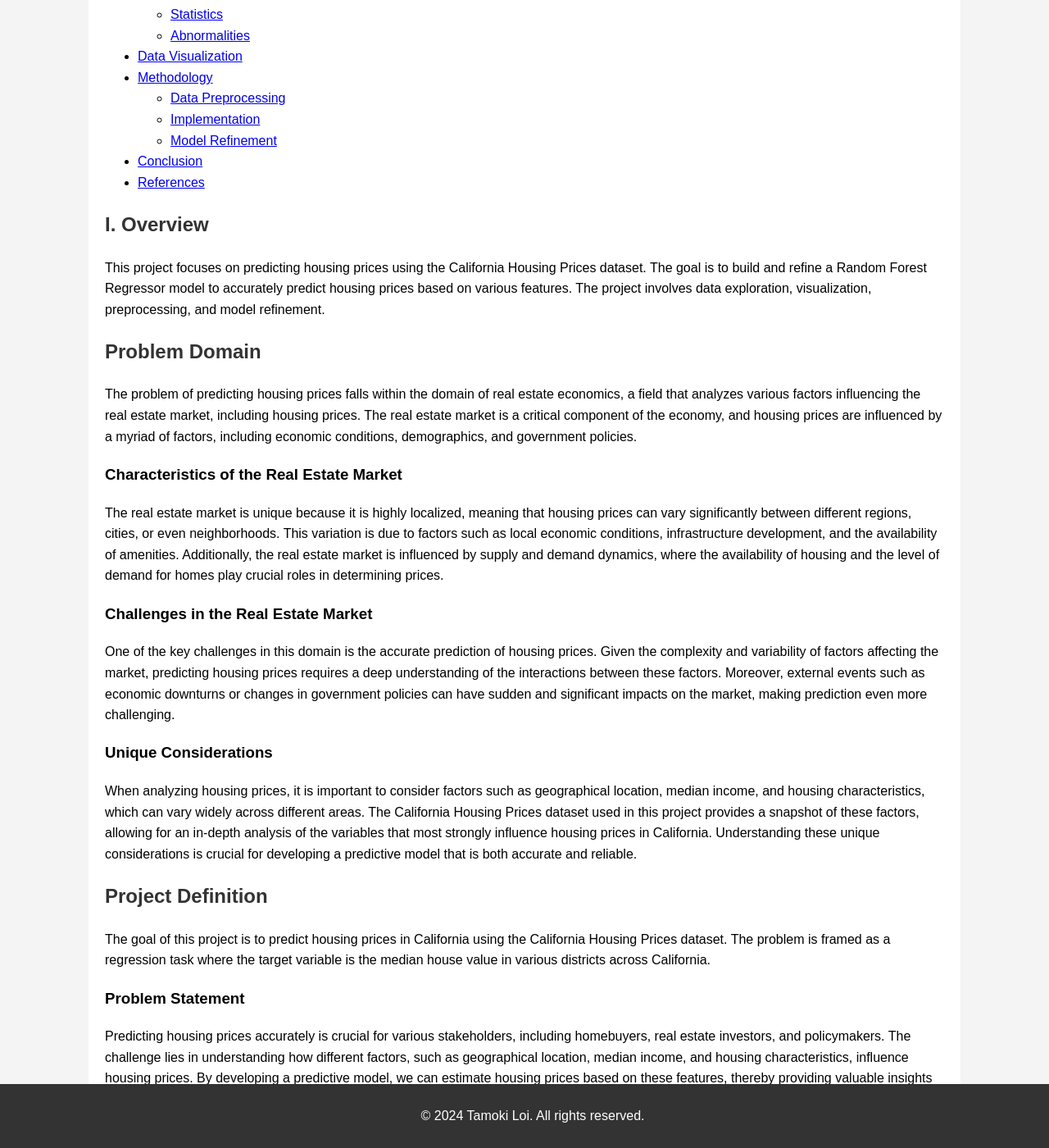
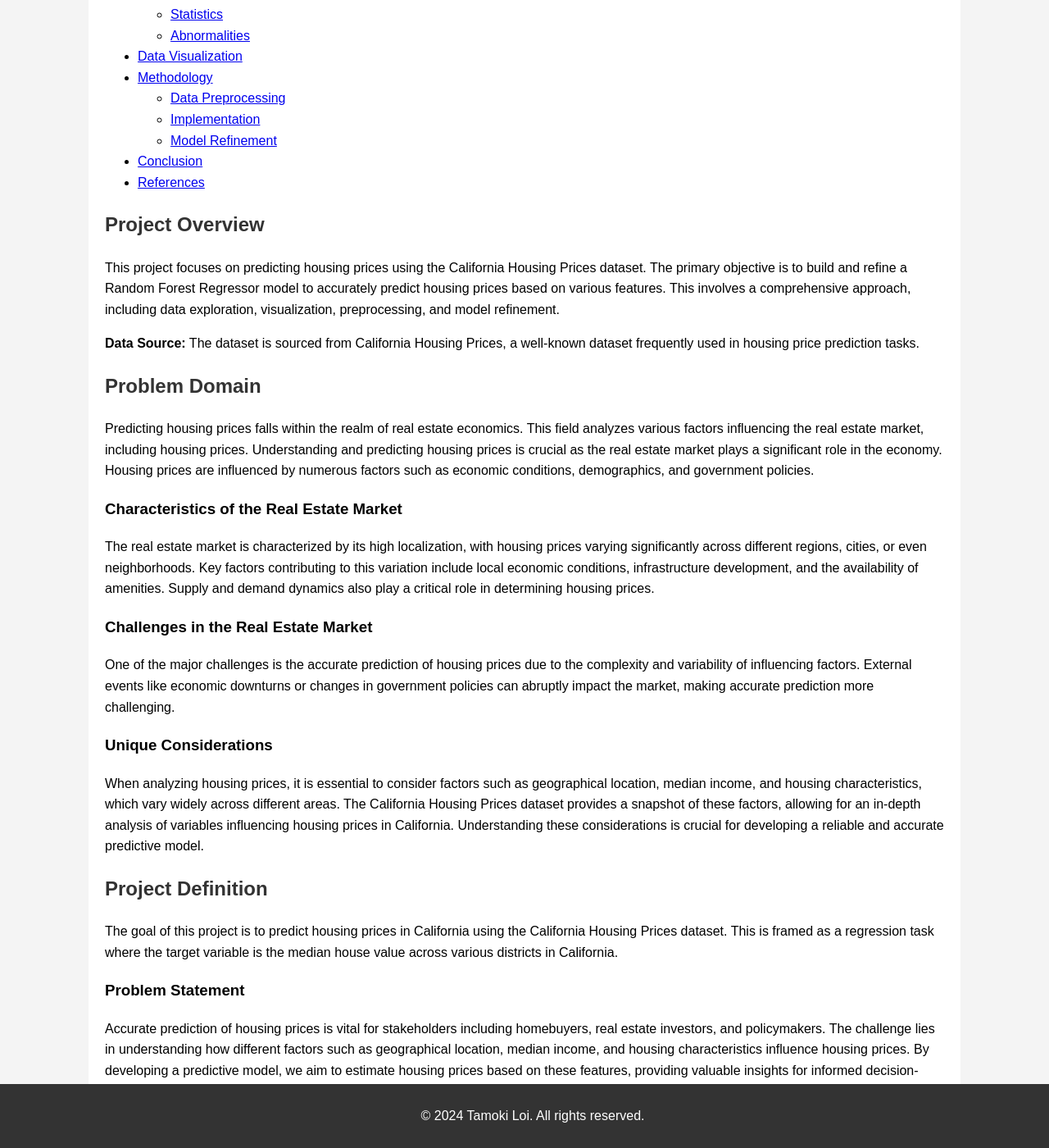
Before and after one commit to TamokiLoi/TamokiLoi.github.io, a Jekyll site: the page index.html, which Jekyll copies as it is, in a window 1280 px wide and 1400 px high, scrolled down 933 px. Shown: the whole window at 82% size. Built offline with Jekyll 4.4.1, drawn with Linux system fonts in a browser that asks for light colours; some of the changed text lies outside the part shown.

Commit message:
update content

```diff
--- a/index.html
+++ b/index.html
@@ -100,82 +100,83 @@
                 <li><a href="#references">References</a></li>
             </ul>
 
-            <h2 id="project-overview">I. Overview</h2>
+            <h2 id="project-overview">Project Overview</h2>
             <p>
-                This project focuses on predicting housing prices using the California Housing Prices dataset. The goal
-                is to build and refine a Random Forest Regressor model to accurately predict housing prices based on
-                various features. The project involves data exploration, visualization, preprocessing, and model
-                refinement.
+                This project focuses on predicting housing prices using the California Housing Prices dataset. The
+                primary objective is to build and refine a Random Forest Regressor model to accurately predict housing
+                prices based on various features. This involves a comprehensive approach, including data exploration,
+                visualization, preprocessing, and model refinement.
+            </p>
+            <p>
+                <strong>Data Source:</strong> The dataset is sourced from California Housing Prices, a well-known
+                dataset frequently used in housing price prediction tasks.
             </p>
 
             <h2 id="problem-domain">Problem Domain</h2>
             <p>
-                The problem of predicting housing prices falls within the domain of real estate economics, a field that
-                analyzes various factors influencing the real estate market, including housing prices. The real estate
-                market is a critical component of the economy, and housing prices are influenced by a myriad of factors,
-                including economic conditions, demographics, and government policies.
+                Predicting housing prices falls within the realm of real estate economics. This field analyzes various
+                factors influencing the real estate market, including housing prices. Understanding and predicting
+                housing prices is crucial as the real estate market plays a significant role in the economy. Housing
+                prices are influenced by numerous factors such as economic conditions, demographics, and government
+                policies.
             </p>
 
             <h3>Characteristics of the Real Estate Market</h3>
             <p>
-                The real estate market is unique because it is highly localized, meaning that housing prices can vary
-                significantly between different regions, cities, or even neighborhoods. This variation is due to factors
-                such as local economic conditions, infrastructure development, and the availability of amenities.
-                Additionally, the real estate market is influenced by supply and demand dynamics, where the availability
-                of housing and the level of demand for homes play crucial roles in determining prices.
+                The real estate market is characterized by its high localization, with housing prices varying
+                significantly across different regions, cities, or even neighborhoods. Key factors contributing to this
+                variation include local economic conditions, infrastructure development, and the availability of
+                amenities. Supply and demand dynamics also play a critical role in determining housing prices.
             </p>
 
             <h3>Challenges in the Real Estate Market</h3>
             <p>
-                One of the key challenges in this domain is the accurate prediction of housing prices. Given the
-                complexity and variability of factors affecting the market, predicting housing prices requires a deep
-                understanding of the interactions between these factors. Moreover, external events such as economic
-                downturns or changes in government policies can have sudden and significant impacts on the market,
-                making prediction even more challenging.
+                One of the major challenges is the accurate prediction of housing prices due to the complexity and
+                variability of influencing factors. External events like economic downturns or changes in government
+                policies can abruptly impact the market, making accurate prediction more challenging.
             </p>
 
             <h3>Unique Considerations</h3>
             <p>
-                When analyzing housing prices, it is important to consider factors such as geographical location, median
-                income, and housing characteristics, which can vary widely across different areas. The California
-                Housing Prices dataset used in this project provides a snapshot of these factors, allowing for an
-                in-depth analysis of the variables that most strongly influence housing prices in California.
-                Understanding these unique considerations is crucial for developing a predictive model that is both
-                accurate and reliable.
+                When analyzing housing prices, it is essential to consider factors such as geographical location, median
+                income, and housing characteristics, which vary widely across different areas. The California Housing
+                Prices dataset provides a snapshot of these factors, allowing for an in-depth analysis of variables
+                influencing housing prices in California. Understanding these considerations is crucial for developing a
+                reliable and accurate predictive model.
             </p>
 
-            <h2>Project Definition</h2>
+            <h2 id="project-definition">Project Definition</h2>
             <p>
                 The goal of this project is to predict housing prices in California using the California Housing Prices
-                dataset. The problem is framed as a regression task where the target variable is the median house value
-                in various districts across California.
+                dataset. This is framed as a regression task where the target variable is the median house value across
+                various districts in California.
             </p>
 
             <h3>Problem Statement</h3>
             <p>
-                Predicting housing prices accurately is crucial for various stakeholders, including homebuyers, real
-                estate investors, and policymakers. The challenge lies in understanding how different factors, such as
-                geographical location, median income, and housing characteristics, influence housing prices. By
-                developing a predictive model, we can estimate housing prices based on these features, thereby providing
-                valuable insights for decision-making.
+                Accurate prediction of housing prices is vital for stakeholders including homebuyers, real estate
+                investors, and policymakers. The challenge lies in understanding how different factors such as
+                geographical location, median income, and housing characteristics influence housing prices. By
+                developing a predictive model, we aim to estimate housing prices based on these features, providing
+                valuable insights for informed decision-making.
             </p>
 
             <h3>Strategy for Solving the Problem</h3>
             <p>
-                To address this problem, the project will employ a systematic approach consisting of several key steps:
+                To address this problem, the project will follow a systematic approach consisting of several key steps:
             </p>
             <ol>
                 <li>
                     <strong>Data Exploration and Understanding:</strong>
                     <ul>
                         <li>
-                            Objective: Gain a comprehensive understanding of the dataset by exploring the features and
-                            target variable.
+                            <strong>Objective:</strong> Gain a comprehensive understanding of the dataset by exploring
+                            features and target variables.
                         </li>
                         <li>
-                            Methodology: Utilize statistical summaries and visualizations to identify important
-                            patterns, correlations, and potential outliers in the data. This step will guide the data
-                            preprocessing and model-building stages.
+                            <strong>Methodology:</strong> Utilize statistical summaries and visualizations to identify
+                            important patterns, correlations, and potential outliers, guiding data preprocessing and
+                            model-building stages.
                         </li>
                     </ul>
                 </li>
@@ -183,23 +184,26 @@
                     <strong>Data Preprocessing:</strong>
                     <ul>
                         <li>
-                            Objective: Prepare the data for model training by handling missing values, encoding
-                            categorical variables, and normalizing numerical features.
+                            <strong>Objective:</strong> Prepare the data for model training by handling missing values,
+                            encoding categorical variables, and normalizing numerical features.
                         </li>
                         <li>
-                            Methodology: Implement techniques such as imputation for missing values, one-hot encoding
-                            for categorical variables, and normalization for numerical features to ensure the data is
-                            suitable for machine learning algorithms.
+                            <strong>Methodology:</strong> Implement techniques such as imputation for missing values,
+                            one-hot encoding for categorical variables, and normalization for numerical features to
+                            ensure suitability for machine learning algorithms.
                         </li>
                     </ul>
                 </li>
                 <li>
                     <strong>Model Building:</strong>
                     <ul>
-                        <li>Objective: Develop a predictive model using the Random Forest Regressor algorithm.</li>
                         <li>
-                            Methodology: Train the Random Forest model on the processed dataset, leveraging its ability
-                            to handle complex relationships and interactions between features.
+                            <strong>Objective:</strong> Develop a predictive model using the Random Forest Regressor
+                            algorithm.
+                        </li>
+                        <li>
+                            <strong>Methodology:</strong> Train the Random Forest model on the processed dataset,
+                            leveraging its capability to handle complex relationships and interactions between features.
                         </li>
                     </ul>
                 </li>
@@ -207,12 +211,12 @@
                     <strong>Model Evaluation:</strong>
                     <ul>
                         <li>
-                            Objective: Assess the model's performance using metrics such as Root Mean Squared Error
-                            (RMSE) and R² Score.
+                            <strong>Objective:</strong> Assess the model's performance using metrics such as Root Mean
+                            Squared Error (RMSE) and R² Score.
                         </li>
                         <li>
-                            Methodology: Evaluate the model's accuracy and robustness, and compare its predictions to
-                            actual housing prices to ensure it meets the desired performance criteria.
+                            <strong>Methodology:</strong> Evaluate the model's accuracy and robustness, comparing
+                            predictions to actual housing prices to ensure it meets performance criteria.
                         </li>
                     </ul>
                 </li>
@@ -220,12 +224,12 @@
                     <strong>Model Refinement:</strong>
                     <ul>
                         <li>
-                            Objective: Improve the model's performance through hyperparameter tuning and other
-                            optimization techniques.
+                            <strong>Objective:</strong> Improve the model's performance through hyperparameter tuning
+                            and other optimization techniques.
                         </li>
                         <li>
-                            Methodology: Apply Randomized Search or Grid Search to fine-tune the model's hyperparameters
-                            and enhance its predictive accuracy.
+                            <strong>Methodology:</strong> Apply Randomized Search or Grid Search to fine-tune the
+                            model's hyperparameters and enhance predictive accuracy.
                         </li>
                     </ul>
                 </li>
@@ -233,32 +237,29 @@
 
             <h3>Expected Solution</h3>
             <p>
-                The expected outcome of this project is a robust predictive model that accurately estimates housing
-                prices based on the input features. The model's performance will be validated against a test dataset,
-                and the results will provide insights into the factors most strongly influencing housing prices in
-                California.
+                The expected outcome is a robust predictive model that accurately estimates housing prices based on
+                input features. The model's performance will be validated against a test dataset, providing insights
+                into the factors most strongly influencing housing prices in California.
             </p>
 
             <h2 id="metrics">Metrics</h2>
             <p>
-                For this project, we will use the Root Mean Squared Error (RMSE) to evaluate the performance of our
-                regression model. RMSE is a widely accepted metric for regression tasks, especially those involving
-                price prediction.
+                To evaluate the performance of our regression model, we will use the Root Mean Squared Error (RMSE).
+                RMSE is a widely accepted metric for regression tasks, particularly for price prediction.
             </p>
             <p>
                 <strong>Justification for Using RMSE:</strong>
-                RMSE is an effective metric for several reasons:
             </p>
             <ul>
                 <li>
-                    <strong>Sensitivity to Large Errors:</strong> RMSE penalizes larger errors more than smaller ones
-                    due to its squaring function. This characteristic is particularly important in housing price
-                    prediction, where large deviations from actual prices can have significant implications.
+                    <strong>Sensitivity to Large Errors:</strong> RMSE penalizes larger errors more severely due to its
+                    squaring function. This is crucial in housing price prediction, where large deviations from actual
+                    prices can have significant implications.
                 </li>
                 <li>
                     <strong>Interpretability:</strong> RMSE provides an error metric in the same unit as the target
-                    variable (housing prices), making it easier to interpret and understand the magnitude of the errors
-                    in terms of actual price values.
+                    variable (housing prices), making it easier to interpret the magnitude of errors in terms of actual
+                    price values.
                 </li>
                 <li>
                     <strong>Common Usage:</strong> RMSE is commonly used in real estate and economic forecasting, making
@@ -266,16 +267,13 @@
                 </li>
             </ul>
             <p>
-                <strong>Relevance to the Problem Domain:</strong>
-                In the context of housing price prediction, minimizing prediction errors is crucial. Housing prices can
-                vary significantly, and large errors in predictions can impact decision-making and investment
-                strategies. RMSE helps in assessing how well our model generalizes to new data and ensures that our
-                predictions are as close to actual prices as possible.
-            </p>
-            <p>
-                Additionally, RMSE's ability to highlight large errors helps in refining the model further to address
-                areas where predictions are most inaccurate. This is especially important in real estate where accurate
-                pricing is key to effective decision-making.
+                <strong>Relevance to the Problem Domain:</strong> In housing price prediction, minimizing prediction
+                errors is crucial. Variations in housing prices can be significant, and large prediction errors can
+                impact decision-making and investment strategies. RMSE helps assess how well our model generalizes to
+                new data and ensures predictions are as close to actual prices as possible. Its ability to highlight
+                large errors also aids in refining the model to address areas where predictions are most inaccurate,
+                which is key in the real estate domain where accurate pricing is essential for effective
+                decision-making.
             </p>
 
             <h2 id="data-exploration">II. Data Exploration</h2>
@@ -504,28 +502,31 @@
                 max_depth: 16<br />
                 min_samples_split: 3<br />
                 n_estimators: 174<br />
-                Best Score from Randomized Search: 12234.29
+                Best Score from Randomized Search: 12389.55
             </p>
             <p>
                 <strong>Refined Model Performance:</strong><br />
-                Mean Squared Error (MSE): 6045.24<br />
-                R^2 Score: 0.9999995387
+                Mean Squared Error (MSE): 7420.85<br />
+                R² Score: 0.9999994337
             </p>
 
             <h2 id="conclusion">V. Conclusion</h2>
             <p>
-                The project involved developing and refining a Random Forest Regressor to predict housing prices. The
-                initial model showed excellent performance, and after applying Randomized Search for hyperparameter
-                tuning, the performance was slightly improved, maintaining high accuracy.
+                In this project, we developed and refined a Random Forest Regressor to predict housing prices using the
+                California Housing Prices dataset. The initial model demonstrated strong performance with low Mean
+                Squared Error and high R² Score. After optimizing the model through Randomized Search for hyperparameter
+                tuning, we observed a slight improvement in performance metrics, with a marginally lower Mean Squared
+                Error and a slightly higher R² Score.
             </p>
             <p>
-                <strong>Reflection:</strong> The Randomized Search did not significantly alter the performance metrics,
-                suggesting that the default parameters were well-suited for this dataset. The hyperparameter tuning
-                affirmed that the model's predictive capabilities remained robust across different parameter settings.
+                <strong>Reflection:</strong> The model's performance was only marginally improved by hyperparameter
+                tuning, suggesting that the default parameters were already quite effective. The consistency of
+                performance across different parameter settings highlights the robustness of the initial model.
             </p>
             <p>
-                <strong>Future Work:</strong> Further enhancements could include exploring additional hyperparameter
-                tuning techniques, investigating feature engineering opportunities, or assessing alternative algorithms.
+                <strong>Future Work:</strong> To further enhance the model, additional steps could include exploring
+                other hyperparameter tuning methods, experimenting with feature engineering, or evaluating alternative
+                algorithms that may capture different aspects of the data more effectively.
             </p>
 
             <h2 id="references">VI. References</h2>
```
Also changed, not shown: other parts of index.html (+2 -2 lines).
